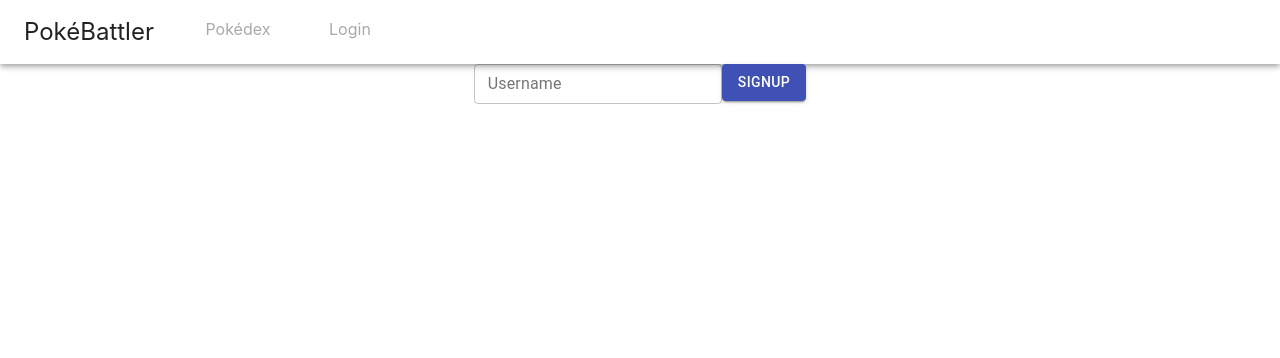
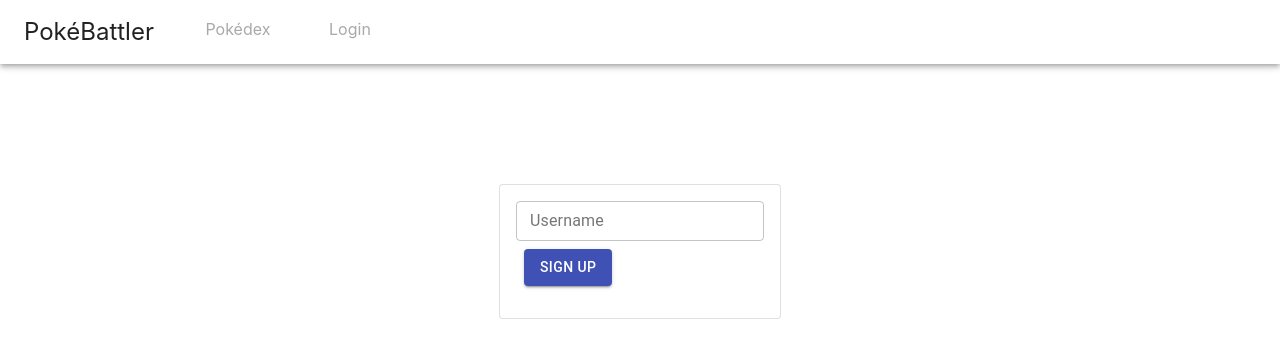
Before and after one commit to eliastooloee/pokemon-battler-frontend, a React (Create React App) app: page /signup in a window 1280 px wide. Shown: the top 358 px of the page. Built offline with nearby package versions, Linux system fonts and the light colour scheme.

Commit message:
style signup

```diff
--- a/src/containers/SignUp.js
+++ b/src/containers/SignUp.js
@@ -1,6 +1,11 @@
 import React from 'react'
 import TextField from '@material-ui/core/TextField';
 import Button from '@material-ui/core/Button';
+import Card from '@material-ui/core/Card';
+import CardActions from '@material-ui/core/CardActions';
+import CardContent from '@material-ui/core/CardContent';
+import { Typography } from '@material-ui/core';
+import Grid from '@material-ui/core/Grid';
 
 export default class SignUp extends React.Component {
     state = {
@@ -23,11 +28,29 @@ export default class SignUp extends React.Component {
     render() {
         return (
             <div className="SignUp">
-                <form onSubmit={this.handleSubmit}>
-                    <TextField size="small" id="outlined-basic" label="Username" variant="outlined" onChange={event => this.handleChange(event)} />
-                    <Button type="submit" variant="contained" color="primary">Signup</Button>
-                </form>
-            </div>
+                <Grid
+                    container
+                    spacing={0}
+                    direction="column"
+                    alignItems="center"
+                    justify="center"
+                    style={{ marginTop: '15vh' }}>
+                    <Card variant="outlined">
+                        <CardContent>
+                            <form onSubmit={this.handleSubmit}>
+                                <Typography>
+                                    <TextField size="small" id="outlined-basic" label="Username" variant="outlined" onChange={event => this.handleChange(event)} />
+                                </Typography>
+                                <CardActions>
+                                    <Button type="submit" variant="contained" color="primary">Sign Up</Button>
+                                </CardActions>
+                            </form>
+                        </CardContent>
+
+                    </Card>
+
+                </Grid>
+            </div >
         )
     }
 }
```
